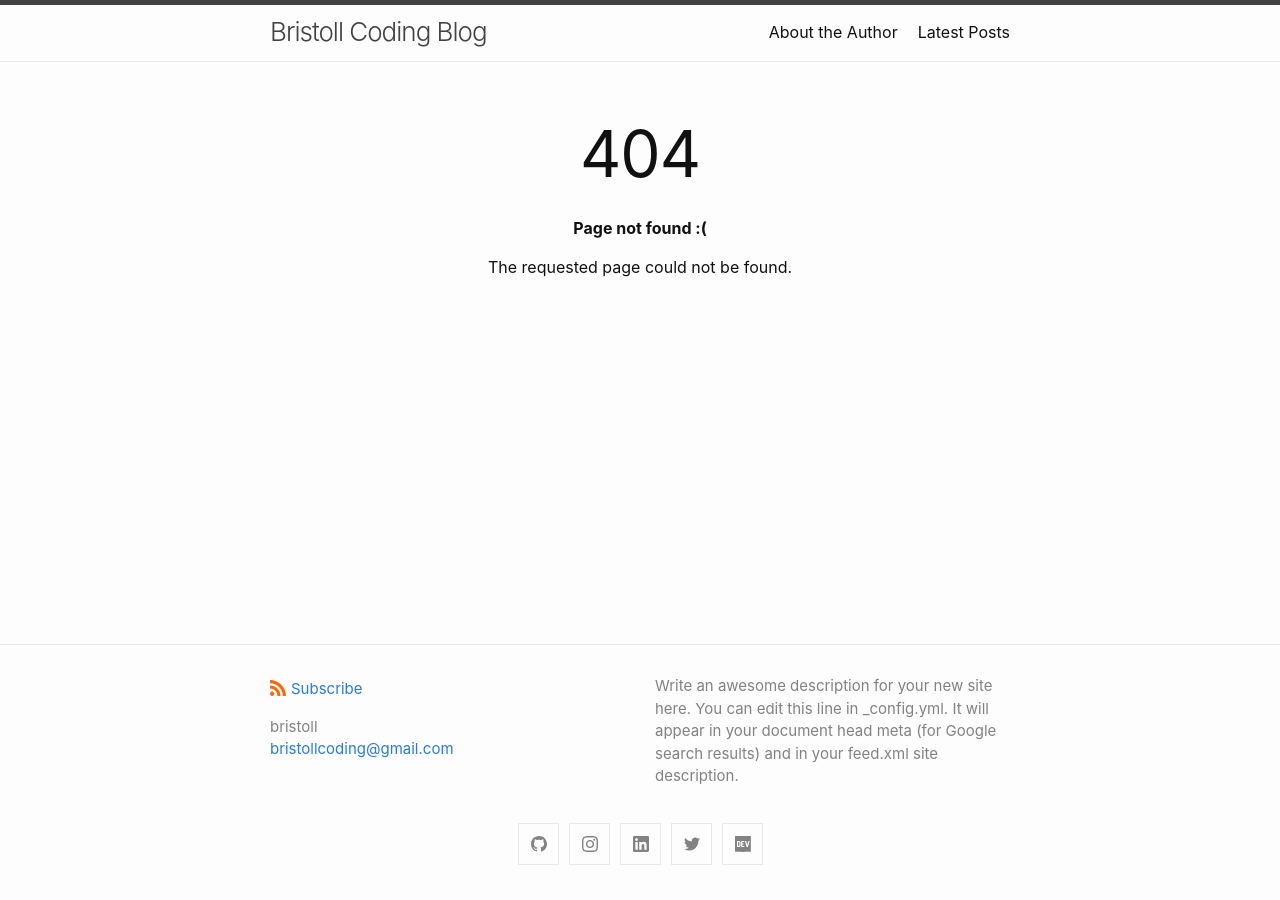
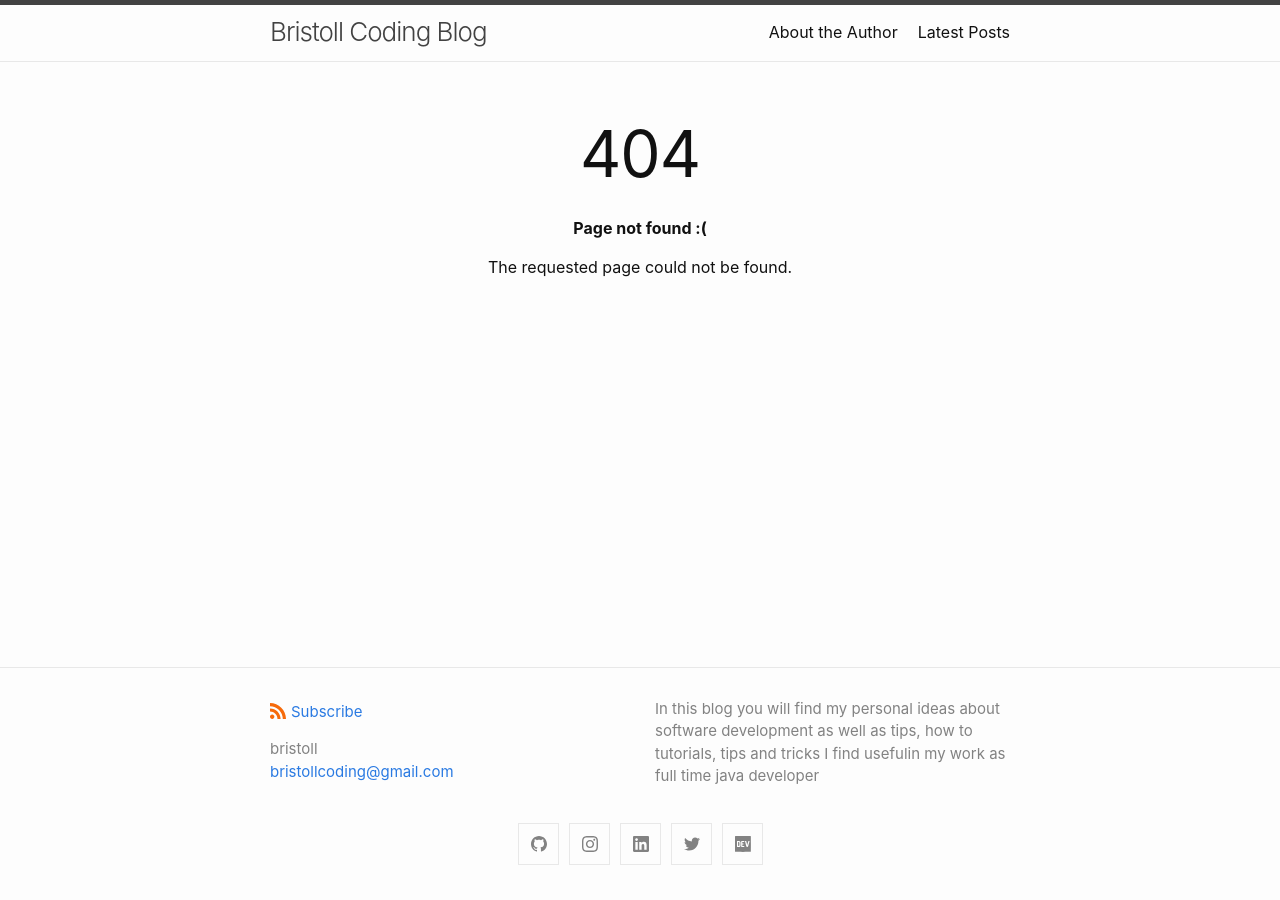
Before and after one commit to bristoll/bristoll.github.io, a Jekyll site: the page built from 404.html, in a window 1280 px wide. Built offline with Jekyll 4.4.1, drawn with Linux system fonts in a browser that asks for light colours.

Commit message:
Add basic description

```diff
--- a/_config.yml
+++ b/_config.yml
@@ -3,10 +3,9 @@ author:
   name: bristoll
   email: bristollcoding@gmail.com
 description: > # this means to ignore newlines until "show_excerpts:"
-  Write an awesome description for your new site here. You can edit this
-  line in _config.yml. It will appear in your document head meta (for
-  Google search results) and in your feed.xml site description.
-
+  In this blog you will find my personal ideas about software development
+  as well as tips, how to tutorials, tips and tricks I find usefulin my
+  work as full time java developer
 show_excerpts: false # set to true to show excerpts on the homepage
 #Personal page settings.
 google_analytics: G-7HH2NVM8JV
```
